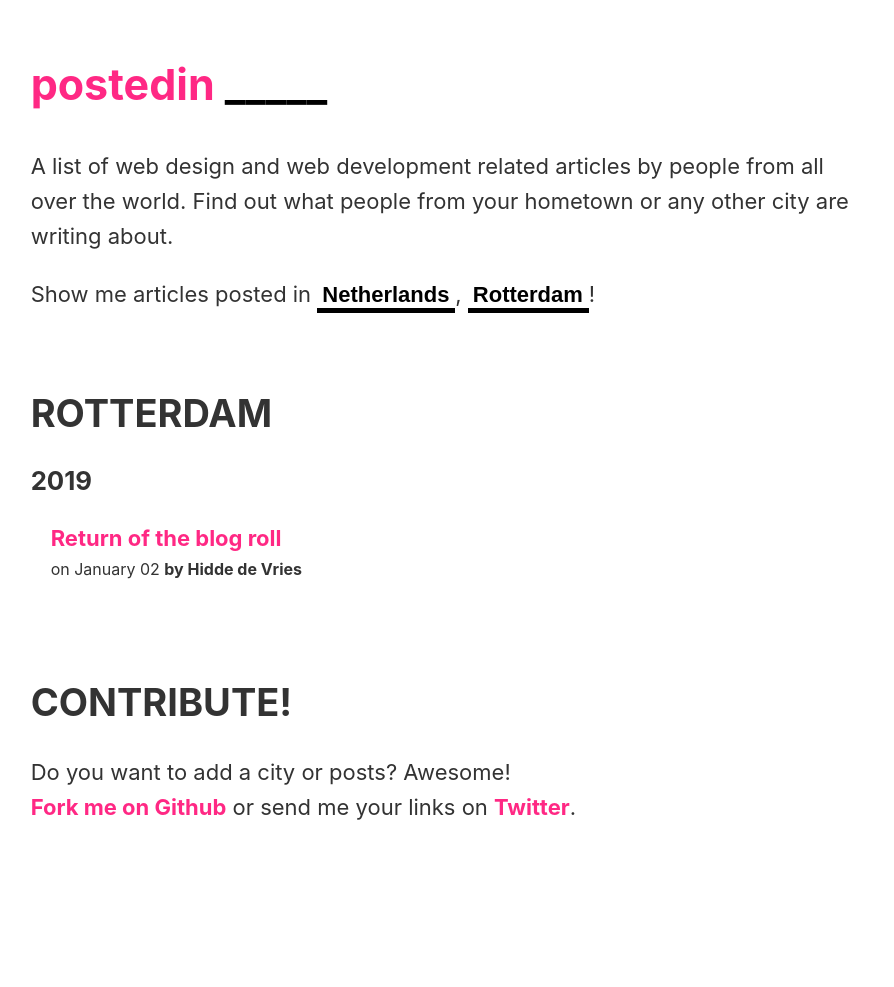
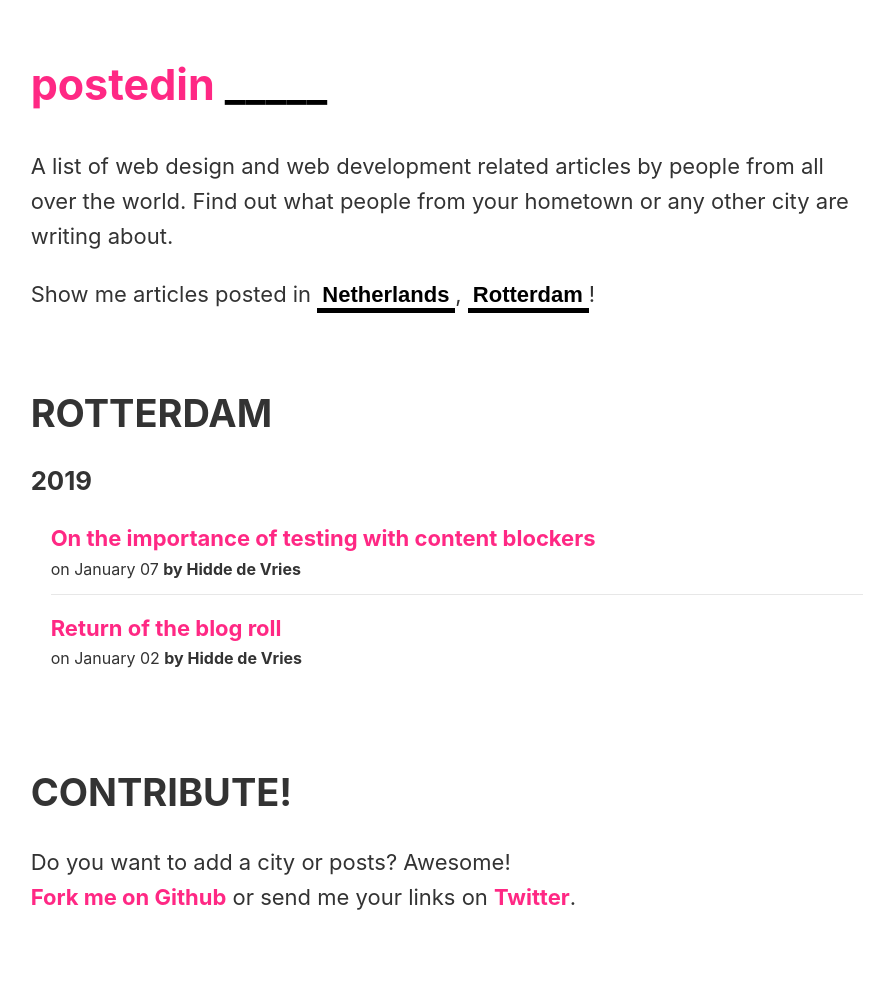
Before and after one commit to matuzo/postedin, a Jekyll site: the page built from _places/netherlands/rotterdam.markdown, in a window 1280 px wide. Shown: the whole page, without its empty margins (193-1087 px from the left). Built offline with Jekyll 4.4.1, drawn with Linux system fonts in a browser that asks for light colours; before the commit the page ends 900 px from its top, so only the background shows below that.

Commit message:
Update Rotterdam

```diff
--- a/_places/netherlands/rotterdam.markdown
+++ b/_places/netherlands/rotterdam.markdown
@@ -9,6 +9,10 @@ collections:
         link: https://hiddedevries.nl/en/blog/2019-01-02-return-of-the-blog-roll
         date: 2019-01-02
         author: hiddedevries
+      - title: On the importance of testing with content blockers
+        link: https://hiddedevries.nl/en/blog/2019-01-07-on-the-importance-of-testing-with-content-blockers
+        date: 2019-01-07
+        author: hiddedevries
 ---
 
 ## {{ page.title }}
```
